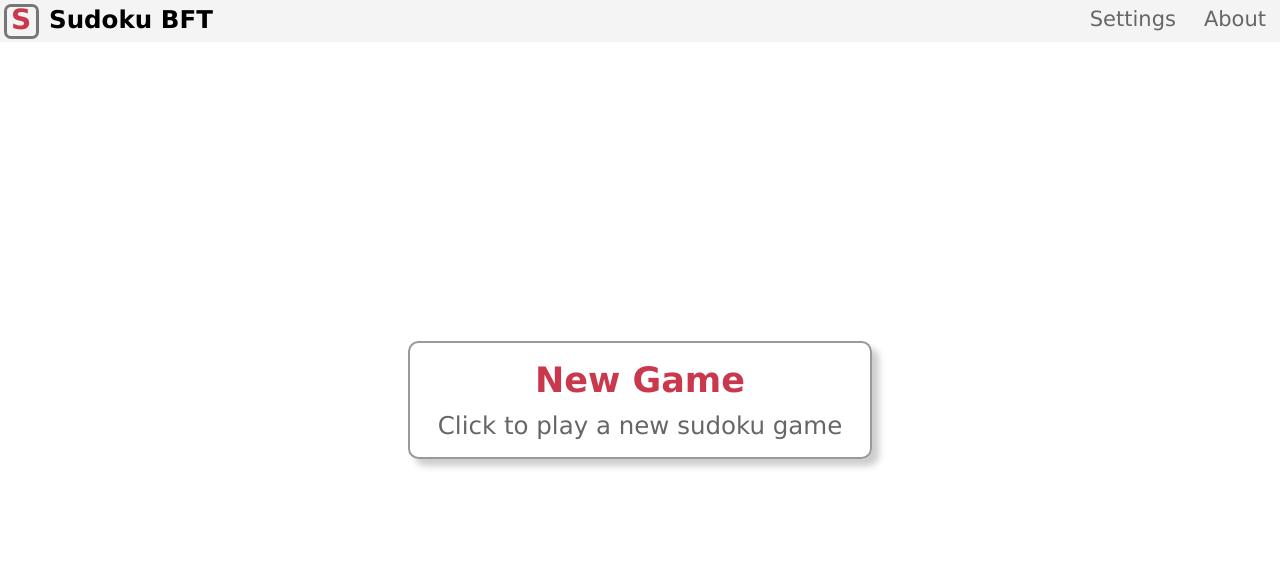
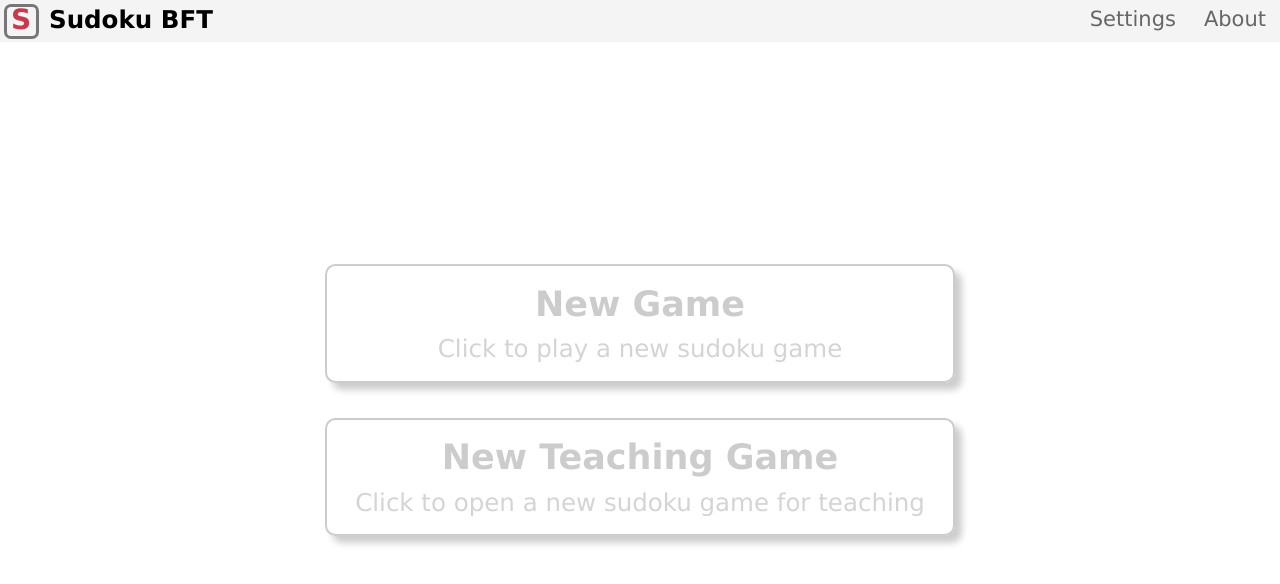
Before and after one commit to msoffredi/sudoku-board-for-teaching, a React (Create React App) app: page / in a window 1280 px wide. Shown: the top 584 px of the page. Built offline with nearby package versions, Linux system fonts and the light colour scheme; no server answers.

Commit message:
Made API call async. Added new button for teaching

```diff
--- a/src/components/Home/Home.scss
+++ b/src/components/Home/Home.scss
@@ -10,6 +10,7 @@
     cursor: pointer;
     box-shadow: 0.2rem 0.2rem 0.2rem rgba(0, 0, 0, 0.2);
     color: $color-dark-gray;
+    margin: 1rem;
 
     &:hover {
         background-color: $color-light-highlight;
@@ -24,4 +25,14 @@
     p {
         font-size: 0.7rem;
     }
+
+    &.inactive {
+        cursor: default;
+        color: $color-light-hover;
+        border-color: $color-light-gray;
+
+        h3 {
+            color: $color-light-gray;
+        }
+    }
 }
--- a/src/components/Home/Home.tsx
+++ b/src/components/Home/Home.tsx
@@ -11,24 +11,40 @@ interface HomeProps extends HomeStateToProps {
 }
 
 class HomeComponent extends React.Component<HomeProps> {
-    loadGames(): void {
+    componentDidMount() {
         if (!this.props.games.length) {
             this.props.loadGames();
         }
     }
 
-    onNewGameClick = () => {
-        this.loadGames();
-        // We could set page to error if no puzzles are loaded
-        this.props.setPage(Pages.Game);
+    onNewGameClick = (event: React.MouseEvent): void => {
+        this.homeButtonClick(event, Pages.Game);
     };
 
+    onNewTeachClick = (event: React.MouseEvent): void => {
+        this.homeButtonClick(event, Pages.Teach);
+    };
+
+    private homeButtonClick(event: React.MouseEvent, page: Pages): void {
+        event.preventDefault();
+
+        if (this.props.games.length) {
+            this.props.setPage(page);
+        }
+    }
+
     render(): JSX.Element {
+        const inactive = this.props.games.length ? '' : 'inactive';
+
         return (
             <div>
-                <div className="button" onClick={this.onNewGameClick}>
+                <div className={`button ${inactive}`} onClick={this.onNewGameClick}>
                     <h3>New Game</h3>
                     <p>Click to play a new sudoku game</p>
+                </div>
+                <div className={`button ${inactive}`} onClick={this.onNewTeachClick}>
+                    <h3>New Teaching Game</h3>
+                    <p>Click to open a new sudoku game for teaching</p>
                 </div>
             </div>
         );
--- a/src/types/navigation.ts
+++ b/src/types/navigation.ts
@@ -1,4 +1,5 @@
 export enum Pages {
     Home = 'home',
-    Game = 'game'
+    Game = 'game',
+    Teach = 'teach'
 }
```
